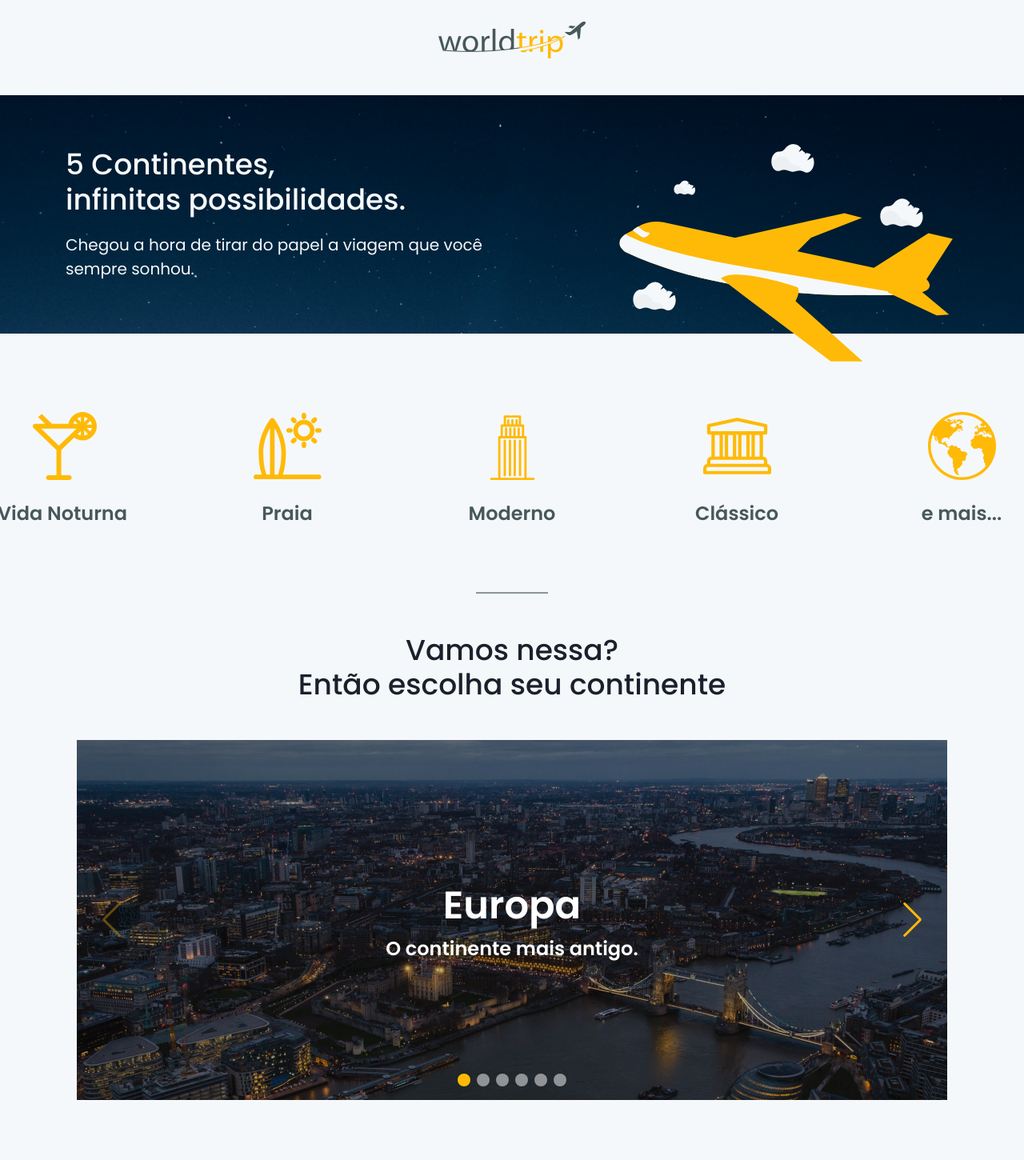
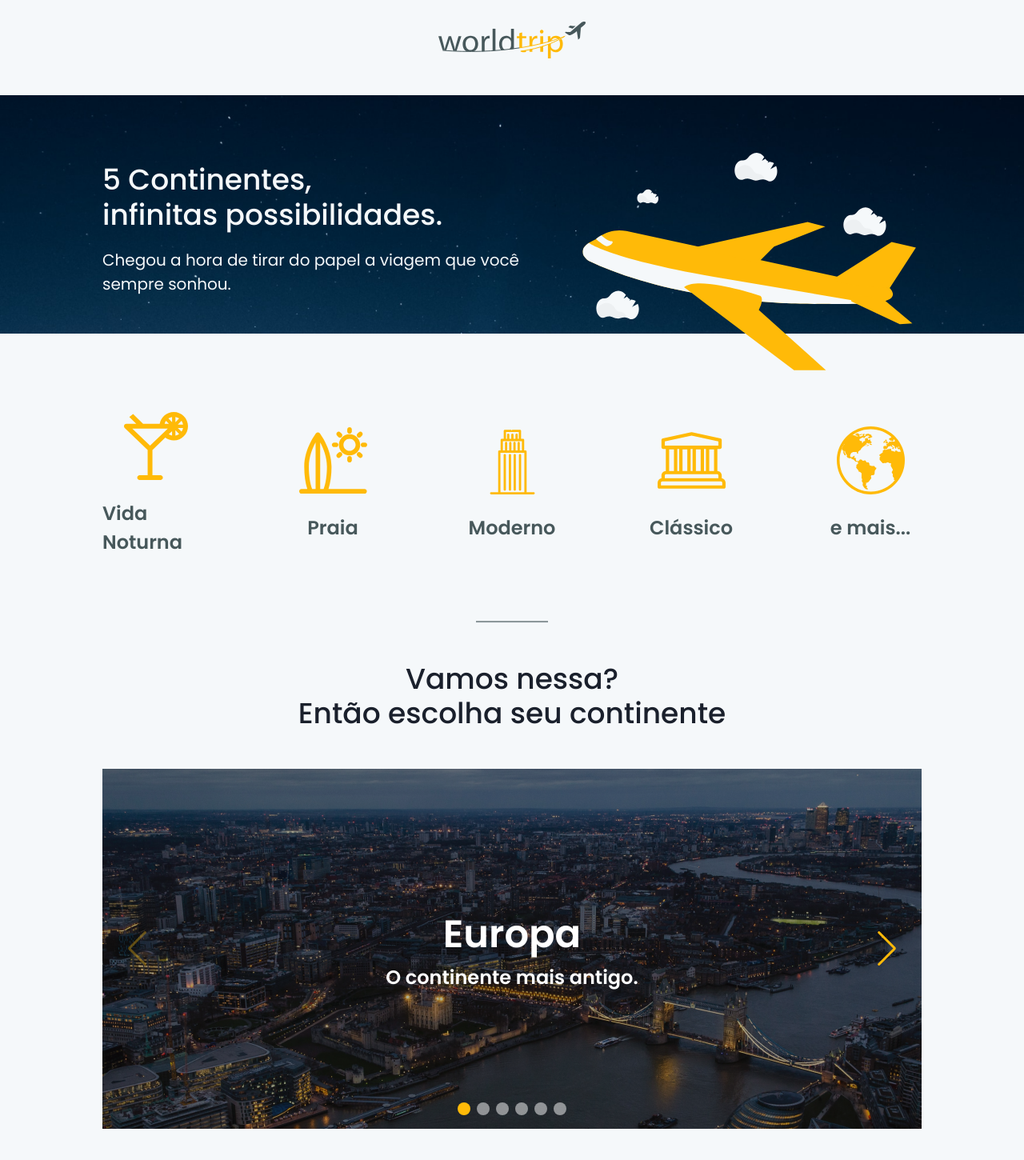
Before and after one commit to OJailson17/desafio-06-interface-com-chakra-ignite, a Next.js app: page / in a window 1280 px wide. Shown: the whole page at 80% size. Before the commit the page ends 1415 px from the top, so only its background shows below. Built offline with nearby package versions, Linux system fonts and the light colour scheme.

Commit message:
add same width to all elements in home page

```diff
--- a/src/components/Banner.tsx
+++ b/src/components/Banner.tsx
@@ -2,16 +2,20 @@ import { Box, Flex, Heading, Image, Text } from '@chakra-ui/react';
 
 export const Banner = () => {
   return (
-    <Flex
+    <Box
       w='100%'
       h={335}
       bgImage="url('/assets/background.png')"
       backgroundPosition='center'
       backgroundRepeat='no-repeat'
       backgroundSize='100vw'
+    >
+      <Flex
+        w='80%'
+        m='0 auto'
+        justify='space-between'
+        align='center'
         position='relative'
-      justify='space-around'
-      align='center'
       >
         <Box color='gray.50'>
           <Heading fontWeight='medium'>
@@ -23,9 +27,10 @@ export const Banner = () => {
           </Text>
         </Box>
 
-      <Box mt={24}>
+        <Box mt={20}>
           <Image src='/assets/airplane.svg' alt='airplane' />
         </Box>
       </Flex>
+    </Box>
   );
 };
--- a/src/components/Slide/slide.module.scss
+++ b/src/components/Slide/slide.module.scss
@@ -4,7 +4,7 @@
   margin-bottom: 40px;
 
   .swiper {
-    width: 85%;
+    width: 80%;
     height: 100%;
 
     :global(.swiper-pagination-bullet) {
--- a/src/components/TravelType.tsx
+++ b/src/components/TravelType.tsx
@@ -7,7 +7,7 @@ type TravelTypeProps = {
 
 export const TravelType = ({ src, title }: TravelTypeProps) => {
   return (
-    <Flex direction='column' align='center' justify='center' w='185px'>
+    <Flex direction='column' align='center' justify='center' w='100%'>
       <Image src={src} alt={title} w='85px' h='85px' />
       <Text fontSize='24px' mt={6} fontWeight='semibold' color='gray.500'>
         {title}
--- a/src/pages/index.tsx
+++ b/src/pages/index.tsx
@@ -20,7 +20,7 @@ const Home: NextPage = () => {
       <Banner />
 
       <Flex justify='center' mt={20}>
-        <HStack spacing={24}>
+        <HStack spacing={24} w='80%'>
           <TravelType src='/assets/Nightlife.svg' title='Vida Noturna' />
           <TravelType src='/assets/Beach.svg' title='Praia' />
           <TravelType src='/assets/Modern.svg' title='Moderno' />
```
Lines whose indentation alone changed are shown as unchanged.
